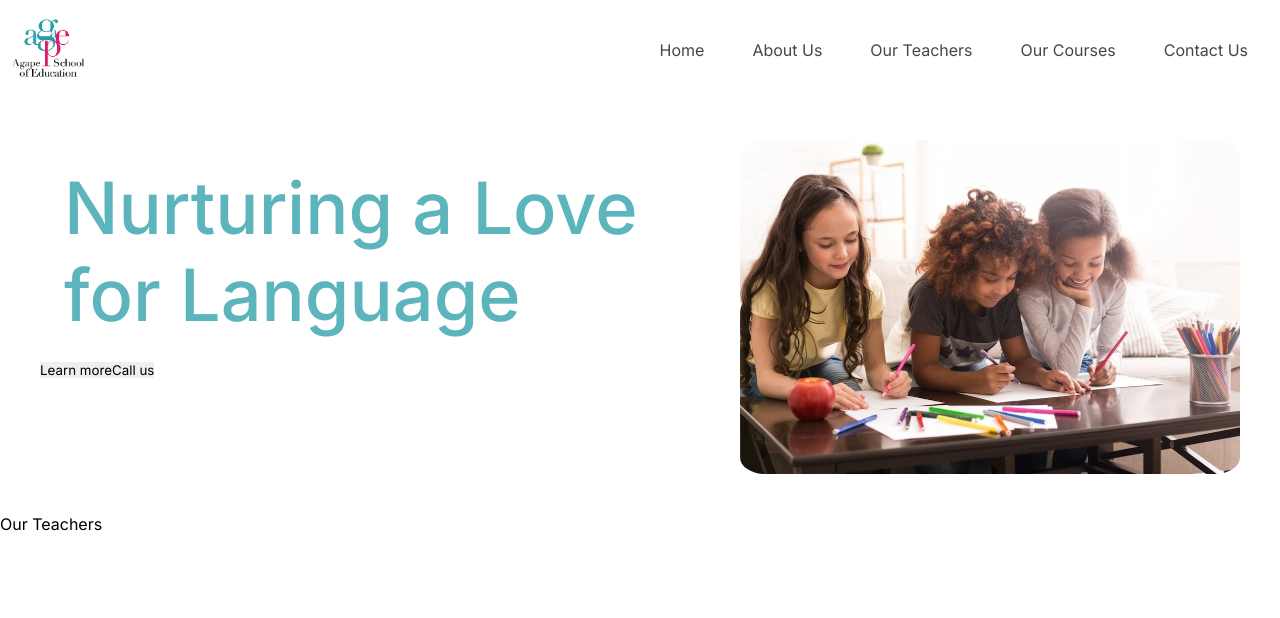
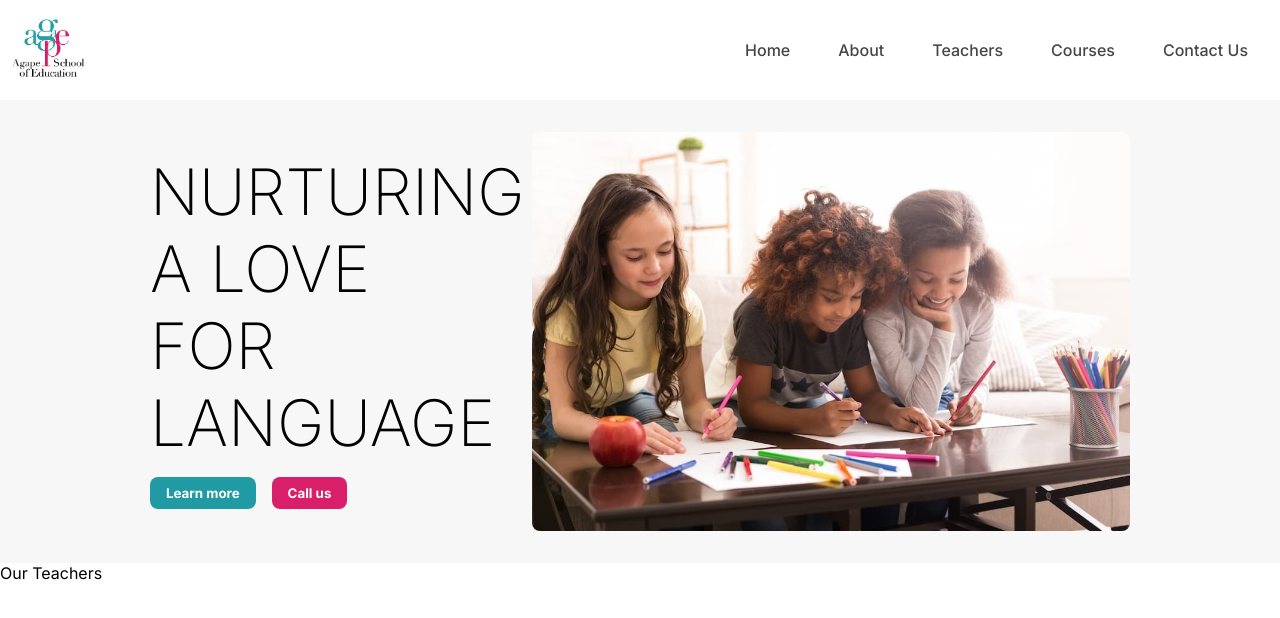
Before and after one commit to aditya-jyrj/odin-landing-page, a plain HTML site: page index.html in a window 1280 px wide. Drawn offline with Linux system fonts and the light colour scheme.

Commit message:
happy with introduction, but flex needs adjustment 1. play around with flex values of content to get a satisfactory    wrapping for the title text. 2. adjust nav bar spacing so it aligns with the image 3. prepare the our-teachers section

```diff
--- a/index.html
+++ b/index.html
@@ -16,9 +16,9 @@
         <div class="right">
             <ul>
                 <li><a href="#">Home</a></li>
-                <li><a href="#">About Us</a></li>
-                <li><a href="#">Our Teachers</a></li>
-                <li><a href="#">Our Courses</a></li>
+                <li><a href="#">About</a></li>
+                <li><a href="#">Teachers</a></li>
+                <li><a href="#">Courses</a></li>
                 <li><a href="#">Contact Us</a></li>
             </ul>
         </div>
@@ -26,13 +26,13 @@
 
     <div class="introduction">
         <div class="content">
-            <div class="title">Nurturing a Love for Language</div>
+            <div class="title">NURTURING A LOVE FOR LANGUAGE</div>
             <div class="buttons">
                 <button class="learn-more">Learn more</button>
                 <button class="call-us">Call us</button>
             </div>
         </div>
-        <img src="introduction-kids.jpg" alt="An image of children learning and having fun" width="500">
+        <img src="introduction-kids.jpg" alt="An image of children learning and having fun" width="441px">
     </div>
 
     <div class="our-teachers">
--- a/style.css
+++ b/style.css
@@ -1,4 +1,11 @@
 @import url('https://fonts.googleapis.com/css2?family=Inter:ital,opsz,wght@0,14..32,100..900;1,14..32,100..900&display=swap');
+
+:root {
+    --agape-rose: #d91f69;
+    --agape-teal: #209ba4;
+    --text-color: rgb(70, 70, 70);
+    --gray-bg: #f7f7f7;
+}
 
 * {
     border: 0px solid red;
@@ -7,8 +14,6 @@
     font-family: Inter, sans-serif;
     font-weight: 400;
 }
-
-
 
 .header {
     display: flex;
@@ -40,8 +45,8 @@ li {
 a {
     text-decoration: none;
     margin: 0 24px;
-    color:
-    rgb(70, 70, 70);
+    color: var(--text-color);
+    font-weight: 500;
 }
 
 
@@ -49,23 +54,47 @@ a {
 
 .introduction {
     display: flex;
-    padding: 40px;
+    flex-wrap: wrap;
+    padding: 32px;
     justify-content: center;
+    align-items: center;
+    background-color: var(--gray-bg);
+    gap: 32px;
+}
+
+.introduction .content {
+    flex: 1 1 auto;
+    max-width:350px;
 }
 
 .introduction .title {
-    font-size: 72px;
-    font-weight: 500;
-    color: #5cb4bc;
-    padding: 24px;
-    flex: 1;
+    font-size: 64px;
+    font-weight: 200;
+    margin-bottom: 16px;
 }
 
 .introduction img {
-    flex: 1;
-    border-radius: 5%;
+    flex: 0.4 0 auto;
+    border-radius: 8px;
 }
 
 .buttons {
     display: flex;
+    gap: 16px;
 }
+
+button {
+    padding: 0.5rem 1rem;
+    border-radius: 8px;
+    font-weight: 700;
+}
+
+.buttons .learn-more {
+    color: white;
+    background-color: var(--agape-teal);
+}
+
+.buttons .call-us {
+    color: white;
+    background-color: var(--agape-rose);
+}
```
